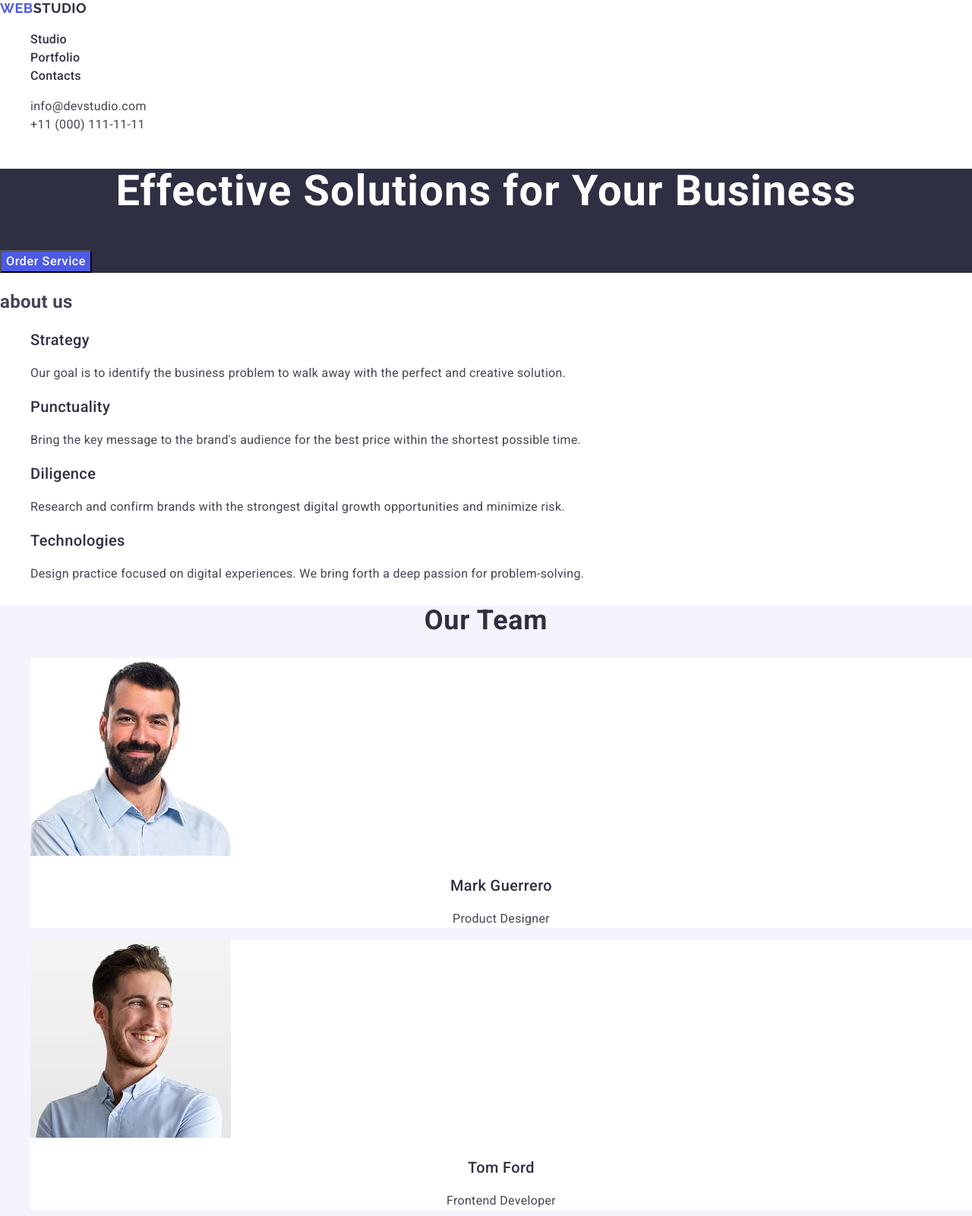
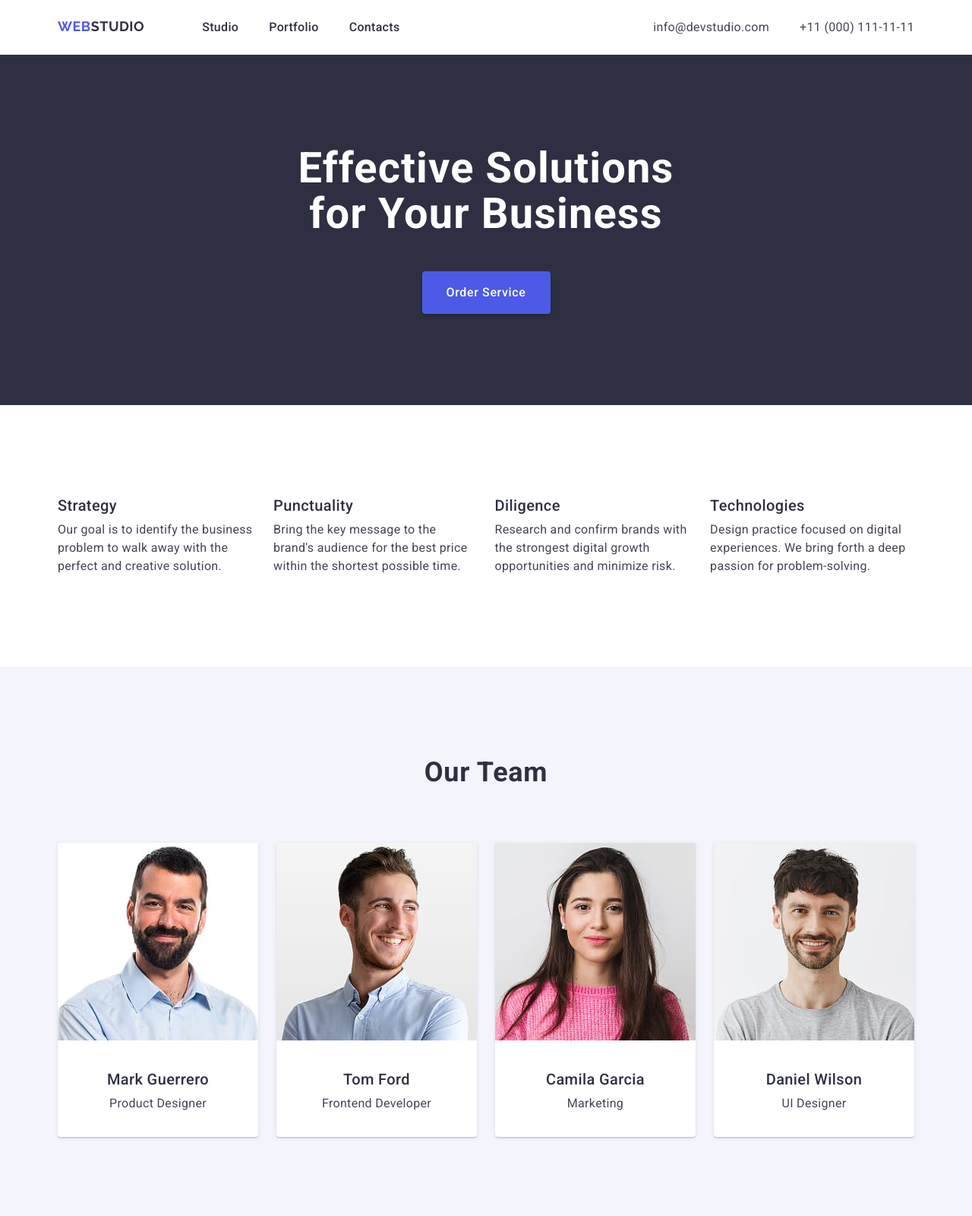
Before and after one commit to Maryna-bolkhovitina/goit-markup-hw-06, a plain HTML site: page index.html in a window 1280 px wide. Shown: the top 1600 px of the page at 76% size. Drawn offline with nearby package versions, Linux system fonts and the light colour scheme.

Commit message:
add position

```diff
--- a/css/styles.css
+++ b/css/styles.css
@@ -5,14 +5,40 @@ body {
   line-height: 1.5;
   letter-spacing: 0.02em;
 }
+/* #region general */
 a {
   text-decoration: none;
+  display: block;
 }
 ul {
   list-style-type: none;
+  margin: 0;
+  padding: 0;
 }
+h1,
+h2,
+h3,
+h4,
+h5,
+h6,
+p {
+  margin: 0;
+  padding: 0;
+}
+/* #endregion general */
 button {
   cursor: pointer;
+  border: none;
+  padding: 0;
+}
+
+.container {
+  width: 1158px;
+  padding: 0 15px;
+  margin: 0 auto;
+}
+.section {
+  padding: 120px 0;
 }
 .title-two {
   font-weight: 700;
@@ -22,6 +48,7 @@ button {
   text-align: center;
   color: #2e2f42;
   text-transform: capitalize;
+  margin-bottom: 72px;
 }
 .title-three {
   font-weight: 500;
@@ -29,12 +56,19 @@ button {
   line-height: 1.2;
   letter-spacing: 0.02em;
   color: #2e2f42;
+  margin-bottom: 8px;
 }
 
 /* #region header */
 .header {
 }
+.div-header {
+  display: flex;
+  justify-content: space-between;
+}
 .nav-header {
+  display: flex;
+  gap: 76px;
 }
 .nav-logo {
   font-family: 'Raleway', sans-serif;
@@ -44,11 +78,14 @@ button {
   letter-spacing: 0.03em;
   text-transform: uppercase;
   color: #4d5ae5;
+  padding: 24px 0;
 }
 .logo-studio {
   color: #2e2f42;
 }
 .header-nav-list {
+  display: flex;
+  gap: 40px;
 }
 .header-nav-item {
 }
@@ -58,6 +95,7 @@ button {
   line-height: 1.5;
   letter-spacing: 0.02em;
   color: #2e2f42;
+  padding: 24px 0;
 }
 .header-nav-link:hover,
 .header-nav-link:focus {
@@ -68,6 +106,8 @@ button {
   font-style: normal;
 }
 .header-add-list {
+  display: flex;
+  gap: 40px;
 }
 .header-add-item {
 }
@@ -77,6 +117,7 @@ button {
   line-height: 1.5;
   letter-spacing: 0.02em;
   color: #434455;
+  padding: 24px 0;
 }
 .header-add-link:hover,
 .header-add-link:focus {
@@ -95,6 +136,8 @@ button {
   letter-spacing: 0.02em;
   text-align: center;
   color: #fff;
+  max-width: 496px;
+  margin: 0 auto 45px auto;
 }
 .hero-button {
   font-weight: 500;
@@ -103,6 +146,12 @@ button {
   letter-spacing: 0.04em;
   color: #fff;
   background-color: #4d5ae5;
+  min-width: 169px;
+  height: 56px;
+  border-radius: 4px;
+  box-shadow: 0 4px 4px 0 rgba(0, 0, 0, 0.15);
+  display: block;
+  margin: 0 auto;
 }
 .hero-button:hover,
 .hero-button:focus {
@@ -113,9 +162,13 @@ button {
 /* #region about us */
 .about-us {
 }
+
 .about-list {
+  display: flex;
+  gap: 24px;
 }
 .about-item {
+  width: calc((100%-72px) / 4);
 }
 .about-list-text {
   font-weight: 400;
@@ -129,15 +182,24 @@ button {
 .our-team {
   background-color: #f4f4fd;
 }
-.title-two {
-}
+
 .team-list {
+  display: flex;
+  gap: 24px;
 }
 .team-list-item {
   background-color: #ffffff;
+  border-radius: 0 0 4px 4px;
+  box-shadow: 0 2px 1px 0 rgba(46, 47, 66, 0.08),
+    0 1px 1px 0 rgba(46, 47, 66, 0.16), 0 1px 6px 0 rgba(46, 47, 66, 0.08);
 }
 .team-img {
 }
+
+.team-content {
+  padding: 32px 16px;
+}
+
 .team-title-three {
   font-weight: 500;
   font-size: 20px;
@@ -145,6 +207,7 @@ button {
   letter-spacing: 0.02em;
   text-align: center;
   color: #2e2f42;
+  margin-bottom: 8px;
 }
 .team-list-text {
   text-align: center;
@@ -157,10 +220,20 @@ button {
 .title-two {
 }
 .porf-list {
+  display: flex;
+  flex-wrap: wrap;
+  gap: 48px 24px;
 }
 .portf-list-item {
 }
 .portf-list-img {
+}
+
+.portf-content {
+  padding: 32px 16px;
+  border-bottom: 1px solid #e7e9fc;
+  border-left: 1px solid #e7e9fc;
+  border-right: 1px solid #e7e9fc;
 }
 .title-three {
 }
@@ -171,6 +244,7 @@ button {
 /* #region footer */
 .footer {
   background-color: #2e2f42;
+  padding: 100px 0;
 }
 .footer-logo {
   font-family: 'Raleway', sans-serif;
@@ -180,6 +254,7 @@ button {
   letter-spacing: 0.03em;
   text-transform: uppercase;
   color: #4d5ae5;
+  margin-bottom: 16px;
 }
 .footer-logo-stud {
   color: #f4f4fd;
@@ -190,5 +265,6 @@ button {
   line-height: 1.5;
   letter-spacing: 0.02em;
   color: #f4f4fd;
+  max-width: 264px;
 }
 /* #endregion footer */
--- a/index.html
+++ b/index.html
@@ -27,6 +27,7 @@
   </head>
   <body>
     <header class="header">
+      <div class="container div-header">
         <nav class="nav-header">
           <a class="nav-logo" href="./index.html"
             >Web<span class="logo-studio">Studio</span></a
@@ -57,23 +58,27 @@
             </li>
           </ul>
         </address>
+      </div>
     </header>
     <main>
       <!-- #region hero -->
-      <section class="hero">
+      <section class="hero section">
+        <div class="container">
           <h1 class="hero-title">Effective Solutions for Your Business</h1>
           <button class="hero-button" type="button">Order Service</button>
+        </div>
       </section>
       <!-- #endregion hero -->
       <!-- #region about us -->
-      <section class="about-us">
-        <h2>about us</h2>
+      <section class="about-us section">
+        <div class="container">
+          <!-- <h2>about us</h2> -->
           <ul class="about-list">
             <li class="about-item">
               <h3 class="title-three">Strategy</h3>
               <p class="about-list-text">
-              Our goal is to identify the business problem to walk away with the
-              perfect and creative solution.
+                Our goal is to identify the business problem to walk away with
+                the perfect and creative solution.
               </p>
             </li>
             <li class="about-item">
@@ -98,10 +103,12 @@
               </p>
             </li>
           </ul>
+        </div>
       </section>
       <!-- #endregion about us -->
       <!-- #region our team -->
-      <section class="our-team">
+      <section class="our-team section">
+        <div class="container">
           <h2 class="title-two">Our Team</h2>
           <ul class="team-list">
             <li class="team-list-item">
@@ -112,8 +119,10 @@
                 width="264"
                 height="260"
               />
+              <div class="team-content">
                 <h3 class="team-title-three">Mark Guerrero</h3>
                 <p class="team-list-text">Product Designer</p>
+              </div>
             </li>
             <li class="team-list-item">
               <img
@@ -123,8 +132,10 @@
                 width="264"
                 height="260"
               />
+              <div class="team-content">
                 <h3 class="team-title-three">Tom Ford</h3>
                 <p class="team-list-text">Frontend Developer</p>
+              </div>
             </li>
             <li class="team-list-item">
               <img
@@ -134,8 +145,10 @@
                 width="264"
                 height="260"
               />
+              <div class="team-content">
                 <h3 class="team-title-three">Camila Garcia</h3>
                 <p class="team-list-text">Marketing</p>
+              </div>
             </li>
             <li class="team-list-item">
               <img
@@ -145,14 +158,18 @@
                 width="264"
                 height="260"
               />
+              <div class="team-content">
                 <h3 class="team-title-three">Daniel Wilson</h3>
                 <p class="team-list-text">UI Designer</p>
+              </div>
             </li>
           </ul>
+        </div>
       </section>
       <!-- #endregion our team -->
       <!-- #region portfolio -->
-      <section class="portfolio">
+      <section class="portfolio section">
+        <div class="container">
           <h2 class="title-two">Our Portfolio</h2>
           <ul class="porf-list">
             <li class="portf-list-item">
@@ -163,8 +180,10 @@
                 width="360"
                 height="300"
               />
+              <div class="portf-content">
                 <h3 class="title-three">Banking App</h3>
                 <p class="portf-list-text">App</p>
+              </div>
             </li>
             <li class="portf-list-item">
               <img
@@ -174,8 +193,10 @@
                 width="360"
                 height="300"
               />
+              <div class="portf-content">
                 <h3 class="title-three">Cashless Payment</h3>
                 <p class="portf-list-text">Marketing</p>
+              </div>
             </li>
             <li class="portf-list-item">
               <img
@@ -185,8 +206,10 @@
                 width="360"
                 height="300"
               />
+              <div class="portf-content">
                 <h3 class="title-three">Meditation App</h3>
                 <p class="portf-list-text">App</p>
+              </div>
             </li>
             <li class="portf-list-item">
               <img
@@ -196,8 +219,10 @@
                 width="360"
                 height="300"
               />
+              <div class="portf-content">
                 <h3 class="title-three">Taxi Service</h3>
                 <p class="portf-list-text">Marketing</p>
+              </div>
             </li>
             <li class="portf-list-item">
               <img
@@ -207,8 +232,10 @@
                 width="360"
                 height="300"
               />
+              <div class="portf-content">
                 <h3 class="title-three">Screen Illustrations</h3>
                 <p class="portf-list-text">Design</p>
+              </div>
             </li>
             <li class="portf-list-item">
               <img
@@ -218,21 +245,26 @@
                 width="360"
                 height="300"
               />
+              <div class="portf-content">
                 <h3 class="title-three">Online Courses</h3>
                 <p class="portf-list-text">Marketing</p>
+              </div>
             </li>
           </ul>
+        </div>
       </section>
       <!-- #endregion portfolio -->
     </main>
     <footer class="footer">
+      <div class="container">
         <a class="footer-logo" href="./index.html"
           >Web<span class="footer-logo-stud">Studio</span></a
         >
         <p class="footer-text">
-        Increase the flow of customers and sales for your business with digital
-        marketing & growth solutions.
+          Increase the flow of customers and sales for your business with
+          digital marketing & growth solutions.
         </p>
+      </div>
     </footer>
   </body>
 </html>
```
Lines whose indentation alone changed are shown as unchanged.
